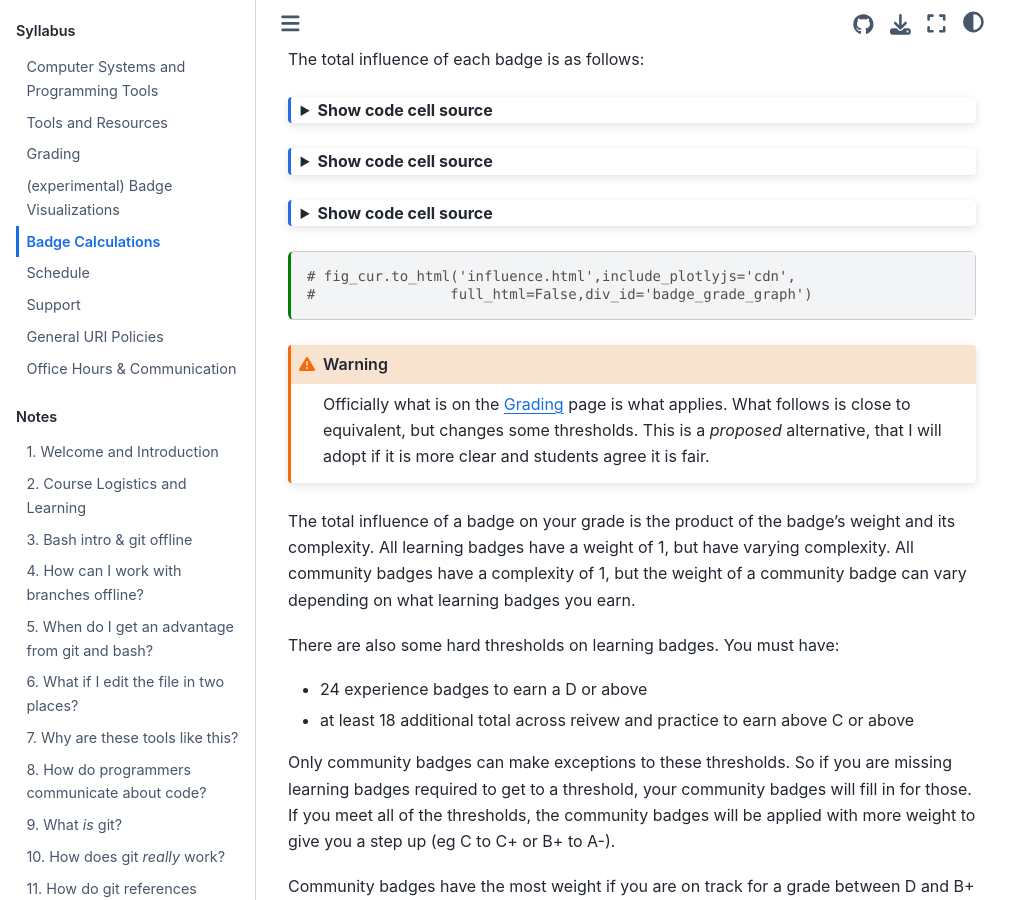
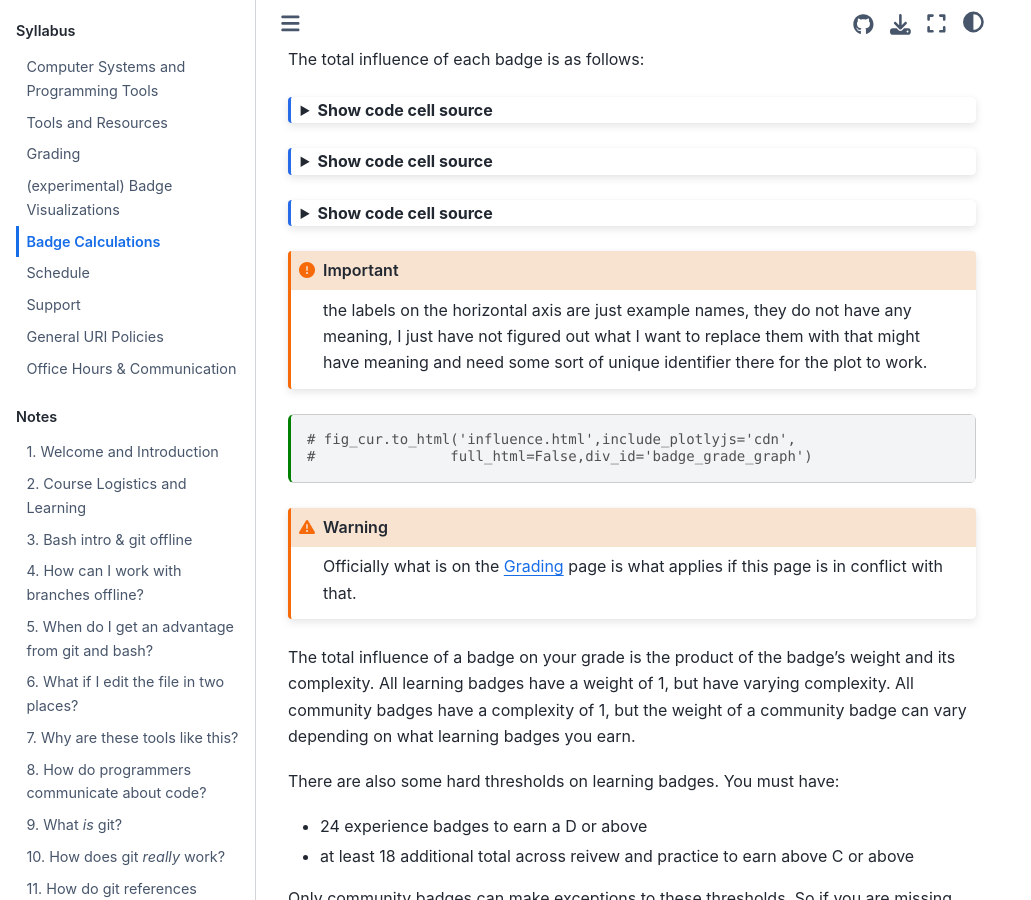
Before and after one commit to introcompsys/spring2023, a Jupyter Book: the page built from syllabus/badge_calc.md, in a window 1280 px wide and 900 px high, scrolled down 285 px. Shown: the whole window, without its empty margins (0-1031 px from the left). Built offline with Jupyter Book 1.0.4 settings and Sphinx 7.4.7 and the Sphinx Book theme 1.1.4, drawn with Linux system fonts in a browser that asks for light colours.

Commit message:
minor clarifications

````diff
--- a/syllabus/badge_calc.md
+++ b/syllabus/badge_calc.md
@@ -193,6 +193,10 @@ fig_cur.update_layout(yaxis = dict(tickmode='array',
 fig_cur
 ```
 
+```{important}
+the labels on the horizontal axis are just example names, they do not have any meaning, I just have not figured out what I want to replace them with that might have meaning and need some sort of unique identifier there for the plot to work.
+```
+
 ```{code-cell} ipython3
 # fig_cur.to_html('influence.html',include_plotlyjs='cdn',
 #                full_html=False,div_id='badge_grade_graph')
@@ -201,8 +205,7 @@ fig_cur
 
 
 ```{warning}
-Officially what is on the [](grading) page is what applies.  What follows is close to equivalent, but changes some thresholds. This is a *proposed* alternative, that I will adopt
-if it is more clear and students agree it is fair.
+Officially what is on the [](grading) page is what applies if this page is in conflict with that.
 ```
 
 The total influence of a badge on your grade is the product of the badge's weight and its complexity.  All learning badges have a weight of 1, but have varying complexity.  All community badges have a complexity of 1, but the weight of a community badge can vary depending on what learning badges you earn.
````
